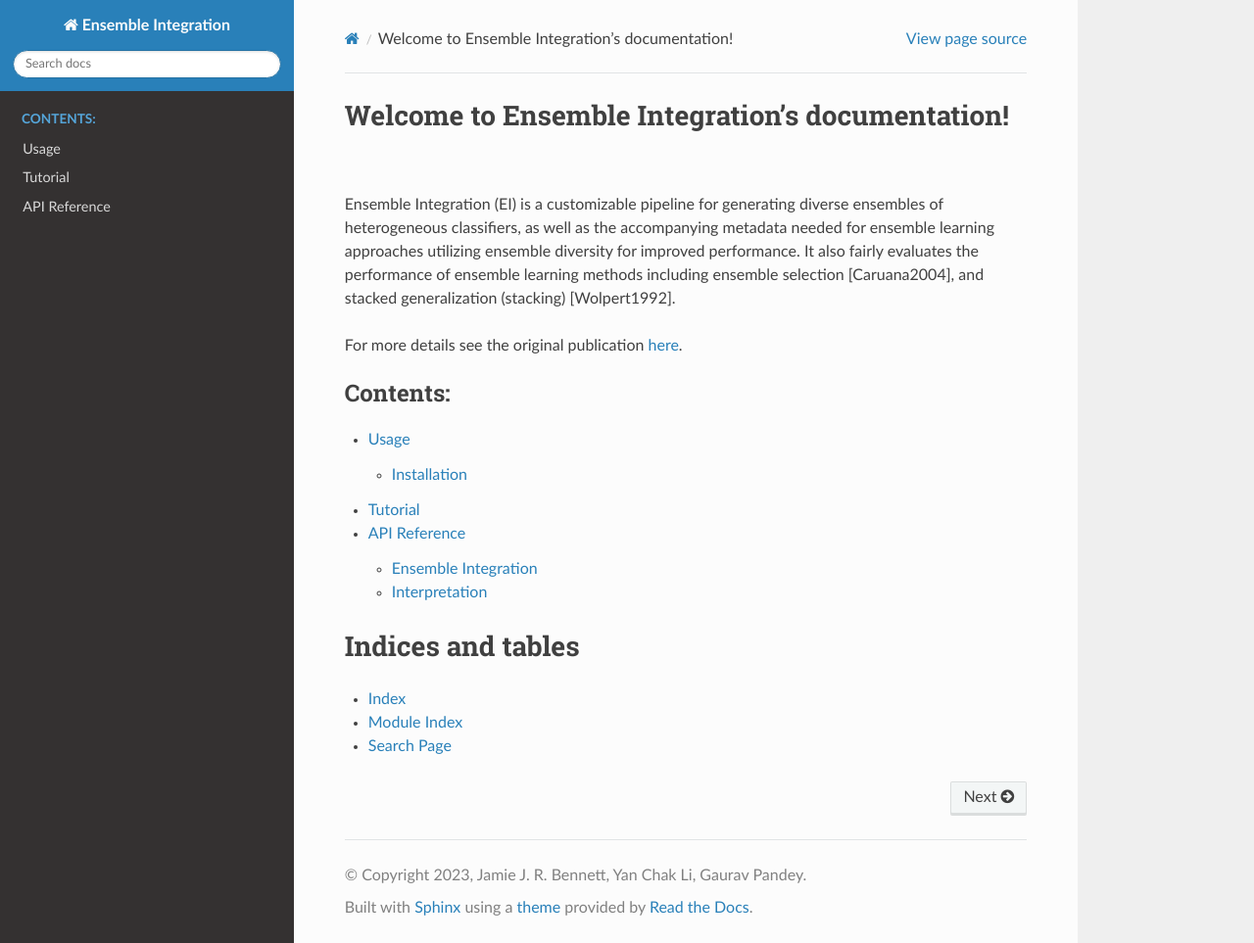
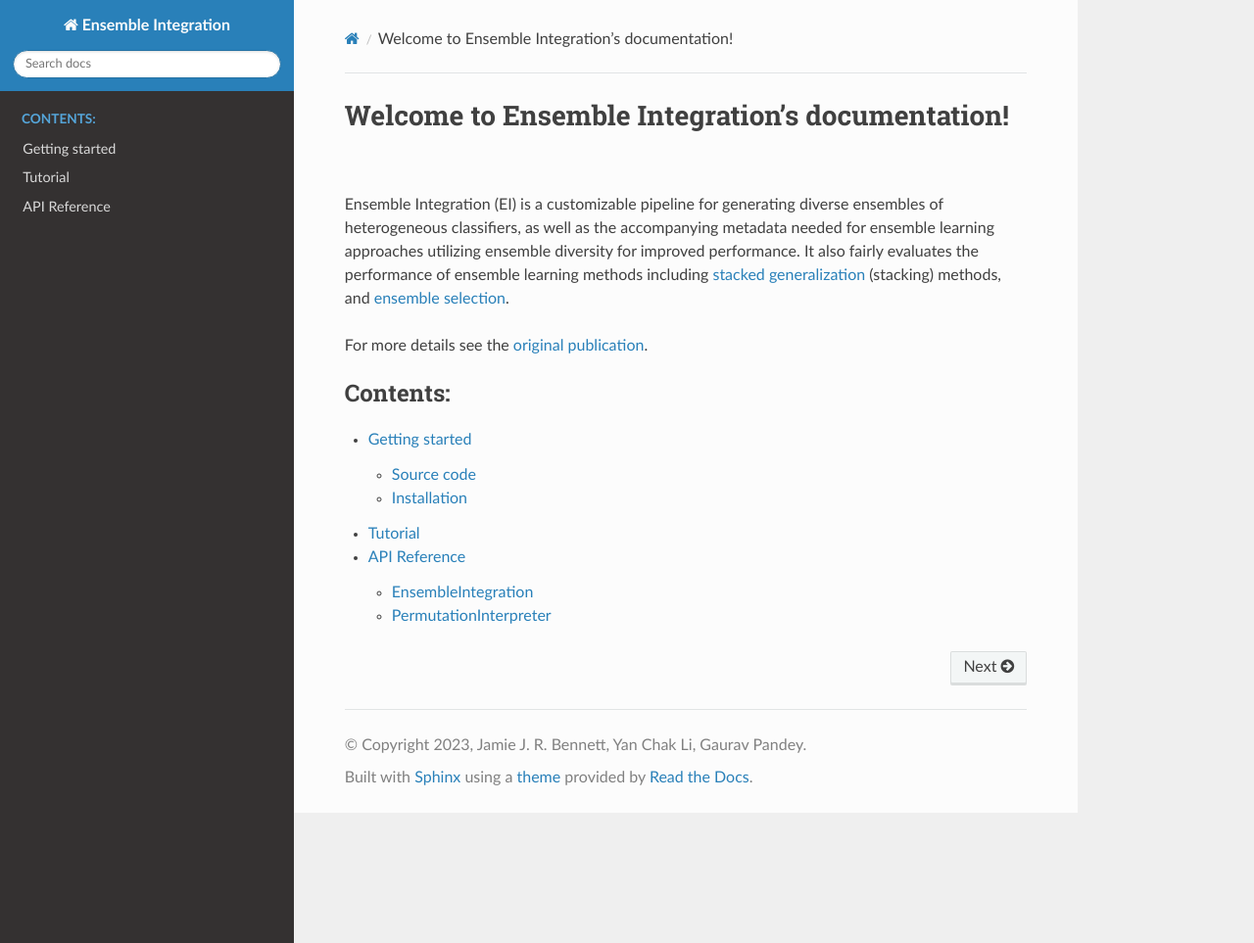
Before and after one commit to GauravPandeyLab/eipy, a Sphinx documentation site: the page built from docs/source/index.rst, in a window 1280 px wide and 963 px high. Shown: the whole window at 98% size. Built offline with Sphinx 7.4.7 and the Read the Docs theme 2.0.0, drawn with Linux system fonts in a browser that asks for light colours.

Commit message:
completed documentation for EnsembleIntegration

```diff
--- a/docs/source/conf.py
+++ b/docs/source/conf.py
@@ -29,16 +29,30 @@
 # extensions coming with Sphinx (named 'sphinx.ext.*') or your custom
 # ones.
 extensions = ['sphinx.ext.autodoc',
+              'sphinx.ext.autosummary',
               'sphinx.ext.coverage',
+              'numpydoc',
               'sphinx.ext.napoleon',
+              'sphinx_autodoc_typehints',
               'sphinx_rtd_theme',
               'nbsphinx',
-              'sphinx_copybutton'
+              'sphinx_copybutton',
             #   'sphinx.ext.githubpages'
 ]
 
 # Set order in autodoc
 autodoc_member_order = 'bysource'
+
+# generate autosummary even if no references
+autosummary_generate = True
+
+# Whether to create a Sphinx table of contents for the lists of class
+# methods and attributes. If a table of contents is made, Sphinx expects
+# each entry to have a separate page. True by default.
+numpydoc_class_members_toctree = False
+
+# html sourcecode link
+html_show_sourcelink = False
 
 # Add any paths that contain templates here, relative to this directory.
 templates_path = ['_templates']
@@ -48,6 +62,11 @@
 # This pattern also affects html_static_path and html_extra_path.
 exclude_patterns = []
 
+# The name of the Pygments (syntax highlighting) style to use.
+pygments_style = "sphinx"
+
+# If true, '()' will be appended to :func: etc. cross-reference text.
+add_function_parentheses = False
 
 # -- Options for HTML output -------------------------------------------------
 
--- /dev/null
+++ b/docs/source/ensemble_integration.rst
@@ -0,0 +1,5 @@
+EnsembleIntegration
+-------------------
+
+.. autoclass:: eipy.ei.EnsembleIntegration
+    :members: train_base, train_meta, predict, save, load
--- a/docs/source/index.rst
+++ b/docs/source/index.rst
@@ -3,22 +3,23 @@
 
 Ensemble Integration (EI) is a customizable pipeline for generating diverse ensembles of heterogeneous classifiers,
 as well as the accompanying metadata needed for ensemble learning approaches utilizing ensemble diversity for
-improved performance. It also fairly evaluates the performance of ensemble learning methods including ensemble
-selection [Caruana2004], and stacked generalization (stacking) [Wolpert1992].
+improved performance. It also fairly evaluates the performance of ensemble learning methods including
+`stacked generalization <https://www.sciencedirect.com/science/article/abs/pii/S0893608005800231>`_ (stacking) methods,
+and `ensemble selection <https://dl.acm.org/doi/10.1145/1015330.1015432>`_.
 
-For more details see the original publication `here <https://doi.org/10.1093/bioadv/vbac065>`_.
+For more details see the `original publication <https://doi.org/10.1093/bioadv/vbac065>`_.
 
 .. toctree::
    :maxdepth: 2
    :caption: Contents:
 
-   usage
+   getting_started
    tutorial.ipynb
    api_reference
 
-Indices and tables
-==================
+.. Indices and tables
+.. ==================
 
-* :ref:`genindex`
-* :ref:`modindex`
-* :ref:`search`
+.. * :ref:`genindex`
+.. * :ref:`modindex`
+.. * :ref:`search`
--- /dev/null
+++ b/docs/source/permutation_interpreter.rst
@@ -0,0 +1,5 @@
+PermutationInterpreter
+------------------------
+
+.. autoclass:: eipy.interpretation.PermutationInterpreter
+    :members:
```
Also changed, not shown: docs/source/api_reference.rst (+4 -10 lines), docs/source/getting_started.rst (renamed from docs/source/usage.rst, +9 -3 lines), docs/source/tutorial.ipynb.
